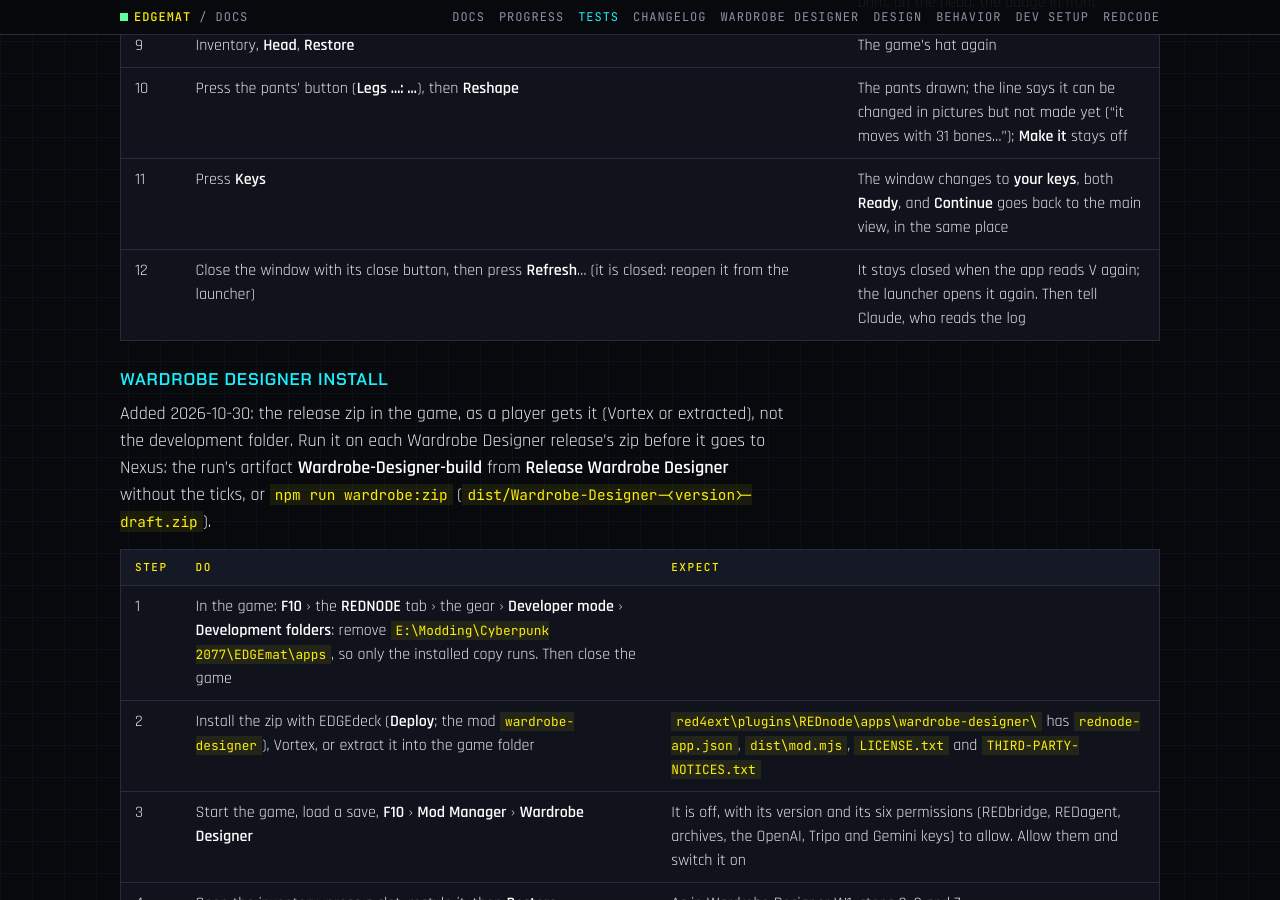
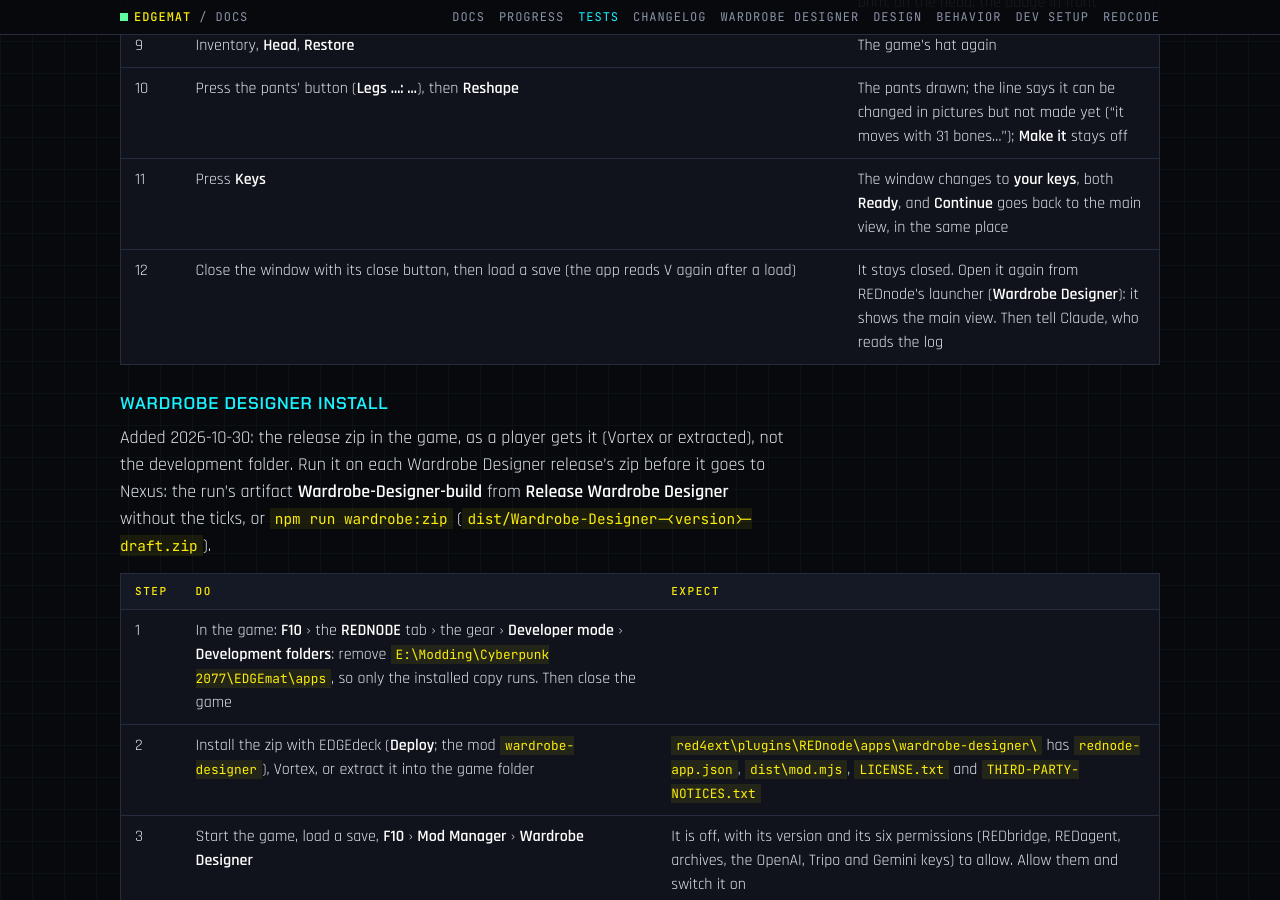
Before and after one commit to Edgemodders/EDGEmat, a Jekyll site: the page built from docs/testing.md, in a window 1280 px wide and 900 px high, scrolled down 40631 px. Built offline with Jekyll 4.4.1, drawn with Linux system fonts in a browser that asks for light colours; our own code applies the rules of GitHub Pages for plain Markdown files.

Commit message:
Reshape and keys test: step 12 closes the window, then loads a save
Co-Authored-By: Claude Opus 5.5 <noreply@anthropic.com>

```diff
--- a/docs/testing.md
+++ b/docs/testing.md
@@ -578,7 +578,7 @@ Added 2026-11-02: W3's first version in the app, with the keys (owner: the missi
 | 9 | Inventory, **Head**, **Restore** | The game's hat again |
 | 10 | Press the pants' button (**Legs ...: ...**), then **Reshape** | The pants drawn; the line says it can be changed in pictures but not made yet ("it moves with 31 bones..."); **Make it** stays off |
 | 11 | Press **Keys** | The window changes to **your keys**, both **Ready**, and **Continue** goes back to the main view, in the same place |
-| 12 | Close the window with its close button, then press **Refresh**... (it is closed: reopen it from the launcher) | It stays closed when the app reads V again; the launcher opens it again. Then tell Claude, who reads the log |
+| 12 | Close the window with its close button, then load a save (the app reads V again after a load) | It stays closed. Open it again from REDnode's launcher (**Wardrobe Designer**): it shows the main view. Then tell Claude, who reads the log |
 
 ### Wardrobe Designer install
 
```
